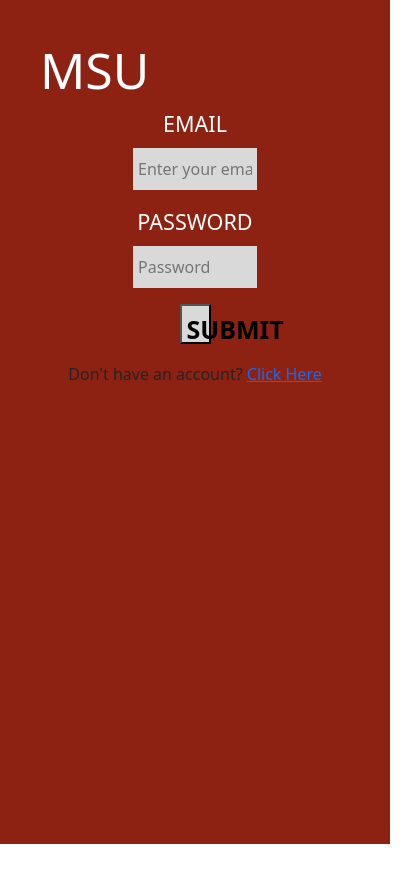
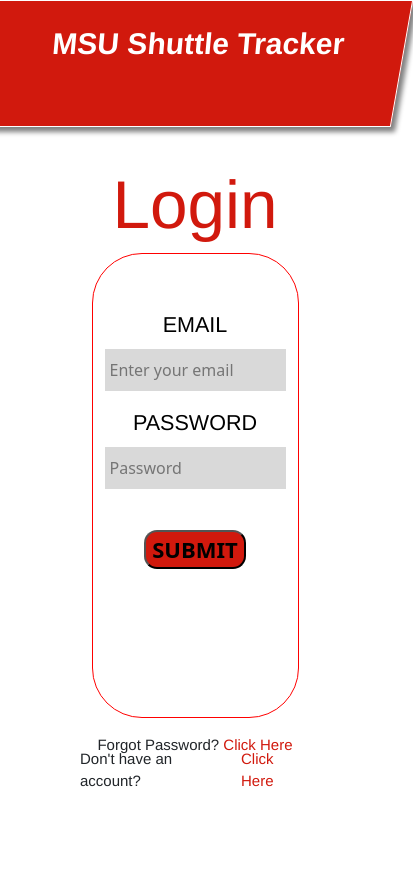
Before and after one commit to KauMah/ShuttleTracker, a React (Vite) app in the folder client/: page /login in a window 390 px wide. Shown: the top 882 px of the page, 413 px wide, since content can reach past the window. Before the commit the page ends 844 px from the top, so only its background shows below. Built offline with nearby package versions, Linux system fonts and the light colour scheme.

Commit message:
C login style (#15)
* Login page updated(styled)

* tweaked submit and forgot pass/create account

* Responsive

```diff
--- a/client/src/components/Login/component.tsx
+++ b/client/src/components/Login/component.tsx
@@ -1,46 +1,119 @@
 /* eslint-disable react/no-unescaped-entities */
-import { $grey, $red, $white } from '../../assets/colors';
+import { $grey, $msured, $red, $white } from '../../assets/colors';
 
 import LoginForm from './loginForm';
 import { NavLink } from 'react-router-dom';
-import React from 'react';
 import { css } from '@emotion/react';
 
 const styles = {
   background: {
-    backgroundColor: $red,
     height: '100vh',
     width: '100vw',
-    padding: '40px',
+    padding: '80px',
   },
+  container: css({
+    background: $white,
+    height: '55vh',
+    width: '50%',
+    border: '1px solid red',
+    borderRadius: '50px',
+    alignItems: 'center',
+    textAlign: 'center' as const,
+    paddingTop: '55px',
+    marginLeft: 'auto',
+    marginRight: 'auto',
+    '@media (max-width: 765px)': {
+      width: '70%',
+    },
+    '@media (max-width: 500px)': {
+      width: '90%',
+    },
+  }),
   title: css({
+    height: '15vh',
+    width: '20vw',
+    backgroundColor: $msured,
+    transform: 'skew(-10deg)',
+    transition: 'color 0.25s',
+    border: '1px solid white',
+    boxShadow: '5px 5px 5px grey',
+    '@media (max-width: 1100px)': {
+      width: '25vw',
+    },
+    '@media (max-width: 830px)': {
+      width: '30vw',
+    },
+    '@media (max-width: 765px)': {
+      width: '100%',
+    },
+  }),
+  titleBus: css({
     color: $white,
-    fontSize: 50,
-    transition: 'color 0.25s',
+    fontFamily: 'Helvetica',
+    fontSize: 30,
+    fontWeight: 700,
+    marginTop: '3vh',
+    textAlign: 'center',
+    transform: 'skew(5deg)',
     '&:hover': {
       color: $grey,
     },
+    '@media (max-width: 765px)': {
+      textAlign: 'center',
+    },
   }),
-  container: {
-    alignItems: 'center',
-    textAlign: 'center' as const,
-    width: '40%',
-    marginLeft: 'auto',
-    marginRight: 'auto',
+  titleLogin: css({
+    fontFamily: 'Helvetica',
+    fontSize: '8vh',
+    fontWeight: 550,
+    textAlign: 'center',
+    marginTop: '-5vh',
+    color: $msured,
+  }),
+  link: css({
+    textDecoration: 'none',
+    color: $msured,
+    '&:hover': {
+      color: $red,
     },
+  }),
+  clickHere: css({
+    fontFamily: 'Helvetica',
+    fontSize: '15px',
+    fontWeight: 520,
+  }),
 };
 const Login = (): JSX.Element => {
   return (
+    <div>
+      <div className="row">
+        <div className="col-12" css={styles.title}>
+          <h1 css={styles.titleBus}>MSU Shuttle Tracker</h1>
+        </div>
+      </div>
       <div style={styles.background}>
-      <h1 css={styles.title}>MSU</h1>
-      <div style={styles.container} className="container-">
+        <h2 css={styles.titleLogin}>Login</h2>
+        <div css={styles.container} className="container">
           <LoginForm />
         </div>
+        <div css={styles.clickHere}>
           <p className="d-flex justify-content-center" style={{ marginTop: '2vh' }}>
             {/* &nbsp; makes it so that it skips a space */}
-        Don't have an account?&nbsp;<NavLink to="/register">Click Here</NavLink>
+            Forgot Password?&nbsp;
+            <NavLink to="/forgotPass" css={styles.link}>
+              Click Here
+            </NavLink>
           </p>
+          <p className="d-flex justify-content-center" style={{ marginTop: '-3vh' }}>
+            {/* &nbsp; makes it so that it skips a space */}
+            Don't have an account?&nbsp;
+            <NavLink to="/register" css={styles.link}>
+              Click Here
+            </NavLink>
+          </p>
+        </div>
         <div />
+      </div>
     </div>
   );
 };
--- a/client/src/components/Login/loginForm.tsx
+++ b/client/src/components/Login/loginForm.tsx
@@ -1,4 +1,4 @@
-import { $grey, $lightGrey, $white } from '../../assets/colors';
+import { $msured, $salmon, $white } from '../../assets/colors';
 import { redirect, useNavigate } from 'react-router-dom';
 import { useContext, useEffect } from 'react';
 
@@ -17,15 +17,17 @@
 
 const styles = {
   submitButton: css({
-    backgroundColor: $lightGrey,
-    height: '40px',
-    width: '25%',
-    padding: '5px',
-    fontWeight: 900,
-    fontSize: '25px',
+    backgroundColor: $msured,
+    height: '5vh 100%',
+    width: '10vw 100%',
+    fontSize: '22px',
+    fontWeight: 700,
+    borderRadius: '13px',
+    marginTop: '3vh',
+    padding: 'auto',
     transition: 'background-color 0.25s',
     '&:hover': {
-      backgroundColor: $grey,
+      backgroundColor: $salmon,
     },
   }),
   error: {
--- a/client/src/components/TextInput/component.tsx
+++ b/client/src/components/TextInput/component.tsx
@@ -1,4 +1,4 @@
-import { $grey, $lightGrey, $white } from '../../assets/colors';
+import { $black, $grey, $lightGrey } from '../../assets/colors';
 
 import React from 'react';
 import { css } from '@emotion/react';
@@ -20,7 +20,8 @@
     },
   }),
   inputTitle: css({
-    color: $white,
+    color: $black,
+    fontFamily: 'Helvetica',
     padding: '3px',
     margintopo: '10px',
   }),
--- a/client/src/components/register/component.tsx
+++ b/client/src/components/register/component.tsx
@@ -1,5 +1,4 @@
-import { $black, $msured, $salmon, $white } from '../../assets/colors';
-
+import { $msured } from '../../assets/colors';
 import RegisterForm from './registerform';
 import { css } from '@emotion/react';
 import msuReg from '../../assets/img/MsuReg.jpg';
--- a/client/src/components/register/registerform.tsx
+++ b/client/src/components/register/registerform.tsx
@@ -1,6 +1,6 @@
 import * as Yup from 'yup';
 
-import { $lightGrey, $msured, $red, $salmon, $white } from '../../assets/colors';
+import { $lightGrey, $msured, $salmon } from '../../assets/colors';
 import { ErrorMessage, Field, Form, Formik } from 'formik';
 
 import { api } from '../../utils/api';
```
Lines whose indentation alone changed are shown as unchanged.
